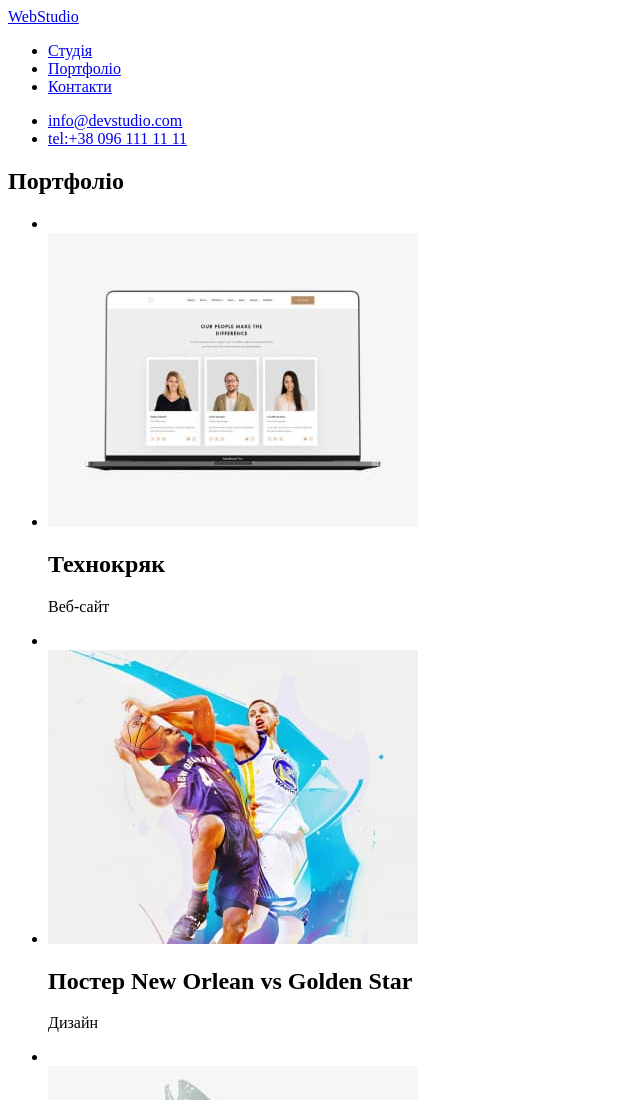
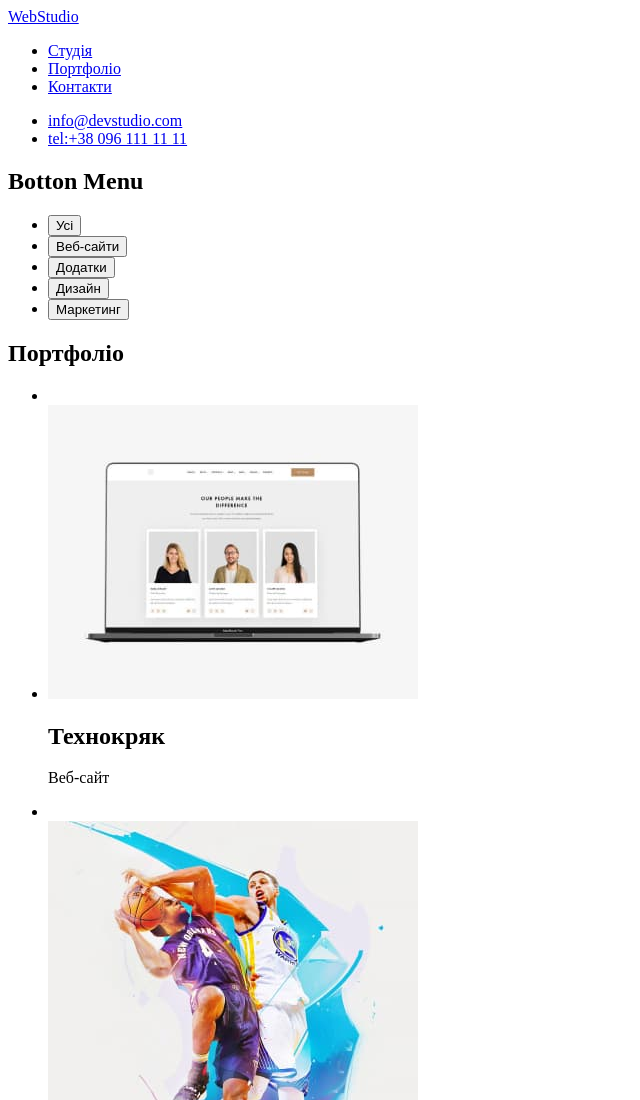
Before and after one commit to sergdwd/HW2, a plain HTML site: page portfolio.html in a window 1280 px wide. Shown: the top 1100 px of the page, without its empty margins (0-640 px from the left). Drawn offline with Linux system fonts and the light colour scheme.

Commit message:
додав кнопки

```diff
--- a/portfolio.html
+++ b/portfolio.html
@@ -5,6 +5,7 @@
     <meta http-equiv="X-UA-Compatible" content="IE=edge">
     <meta name="viewport" content="width=device-width, initial-scale=1.0">
     <title>WebStudio</title>
+    <link rel="stylesheet" type="text/css" href="style.css">
 </head>
 <body>
 <!-------------- HEADER ------------->
@@ -23,6 +24,27 @@
     </nav>
 
 </header>
+<!-------------- Botton Menu ------------->
+<section>
+    <h1>Botton Menu</h1>
+        <ul>
+            <li>
+                <button type="Усі">Усі</button>
+            </li>
+            <li>
+                <button type="Веб-сайти">Веб-сайти</button>
+            </li>
+            <li>
+                <button type="Додатки">Додатки</button>
+            </li>
+            <li>
+                <button type="Дизайн">Дизайн</button>
+            </li>
+            <li>
+                <button type="Маркетинг">Маркетинг</button>
+            </li>
+        </ul>
+</section>
 <!-------------- HERO ------------->
 <main>
     <section>
@@ -91,6 +113,7 @@
             </li>
         </ul>
     </section>
+</main>
 <!-------------- FOOTER ------------->
 <footer>
     <a href="./index.html">WebStudio</a>
```
Also changed, not shown: index.html (+5 -0 lines), styles.css (added).
